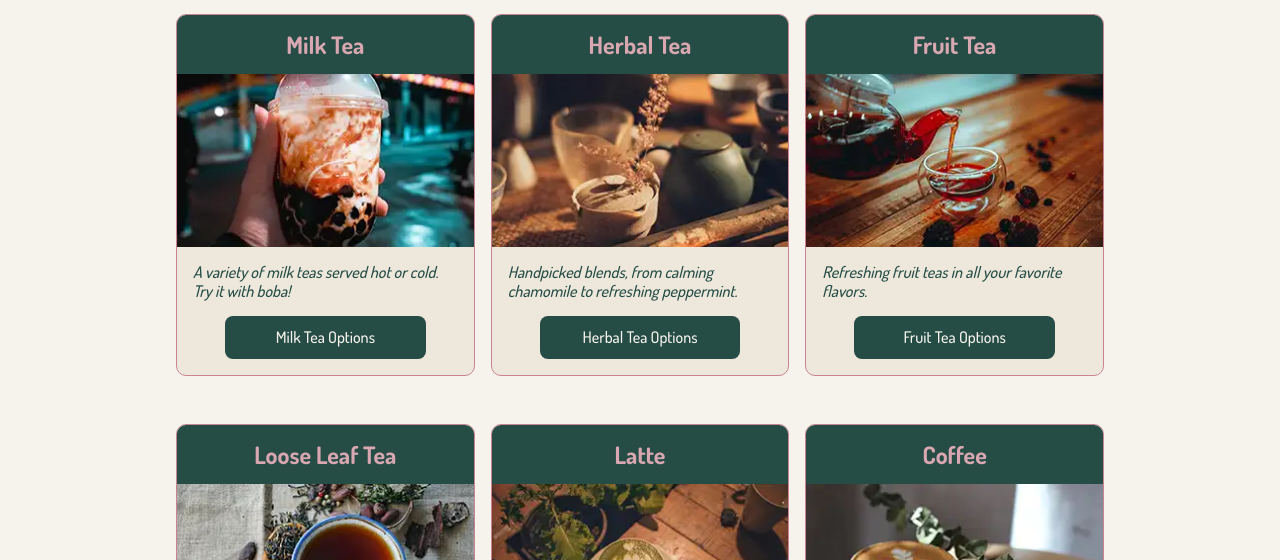
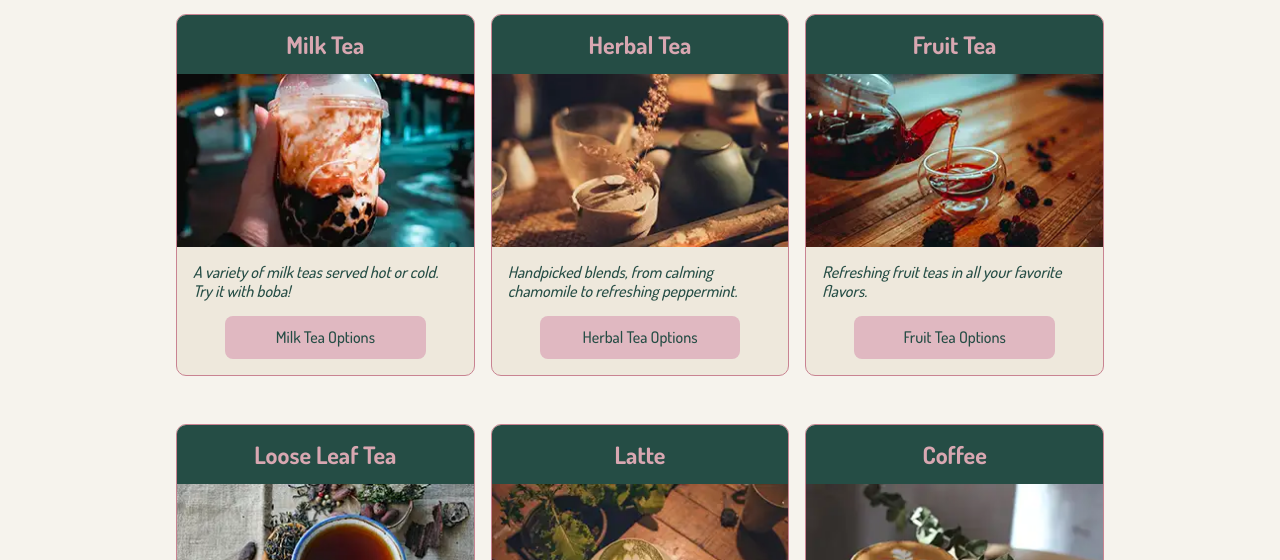
Before and after one commit to morgalaru/04diner, a plain HTML site: page index.html in a window 1280 px wide. Shown: the part 240-800 px from the top of the page. Drawn offline with nearby package versions, Linux system fonts and the light colour scheme.

Commit message:
fixed buttons

```diff
--- a/scss/_small.scss
+++ b/scss/_small.scss
@@ -112,13 +112,14 @@ div.allCards {
         }
         a{
             display: block;
-            background-color: $primaryColor;
+            background-color: lighten($secondaryColor, 15%);
             padding: .75rem;
             text-align: center;
             margin: 0 3rem 1rem 3rem;
             border-radius: 8px;
-            color: $backgroundColor;
+            color: $primaryColor;
             text-decoration: none;
+            &:hover{background-color: lighten($secondaryColor, 5%);}
         }
     }
 } // end all cards
```
Also changed, not shown: css/styles.css, css/styles.min.css.
